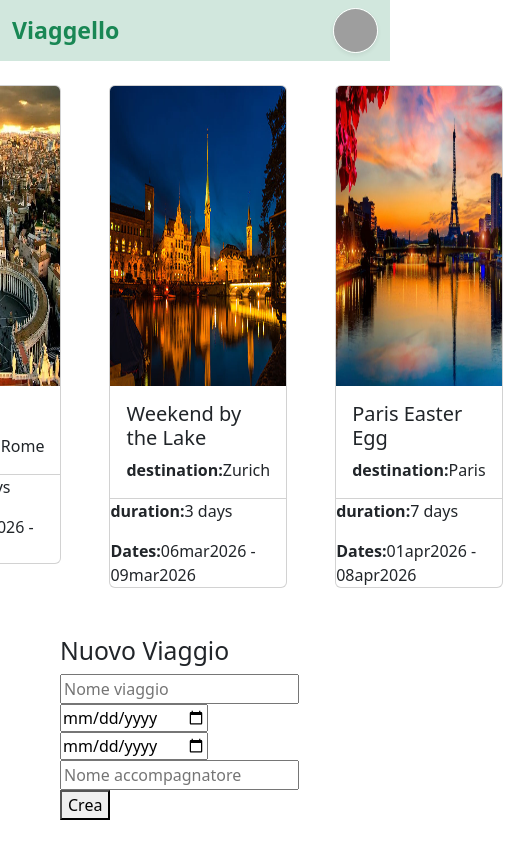
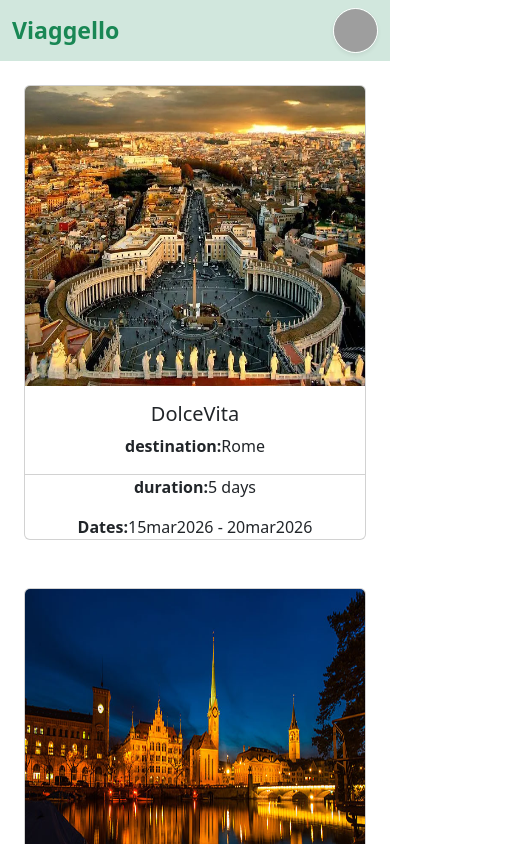
Before and after one commit to 0xMauriz/webapp-group-frontend, a React (Vite) app: page / in a window 390 px wide. Shown: the top 844 px of the page, 515 px wide, since content can reach past the window. Built offline with nearby package versions, Linux system fonts and the light colour scheme; grey boxes are pictures that could not be loaded.

Commit message:
responsive

```diff
--- a/src/components/TravelCard.jsx
+++ b/src/components/TravelCard.jsx
@@ -1,13 +1,11 @@
 function TravelCard(props) {
-  const { image, tripName, destination, tripDuration, tripStart, tripEnd } = props;
+  const { image, tripName, destination, tripDuration, tripStart, tripEnd } =
+    props;
 
   return (
-    <div className="row">
-      <div className="col">
-
     <div className="card">
       <img
-          src={`/public/imgs/` + image}
+        src={`/imgs/${image}`}
         className="card-img-top card-img-trip"
         alt="Immagine esempio"
       />
@@ -31,8 +29,6 @@ function TravelCard(props) {
         </p>
       </ul>
     </div>
-    </div>
-      </div>
   );
 }
 
--- a/src/components/TravelCardData.jsx
+++ b/src/components/TravelCardData.jsx
@@ -7,13 +7,12 @@ function TravelCardData() {
   const [trips, setTrips] = useState(arrayViaggi);
 
   return (
-    <div className="row">
-      <div className="col">
-        <div className="container d-flex justify-content-center gap-5 ">
-          {trips.map((trip) => (
+    <div className="container text-center ">
+      <div className="row justify-content-center gap-5">
+        {trips.map((trip) => (
+          <div className="col-md-4">
             <Link key={trip.id} to={`/travel/${trip.id}`}>
               <TravelCard
-
                 tripName={trip.tripName}
                 destination={trip.destination}
                 tripDuration={trip.tripDuration}
@@ -22,8 +21,8 @@ function TravelCardData() {
                 image={trip.image}
               />
             </Link>
-          ))}
-        </div>
+          </div>
+        ))}
       </div>
     </div>
   );
```
Lines whose indentation alone changed are shown as unchanged.
